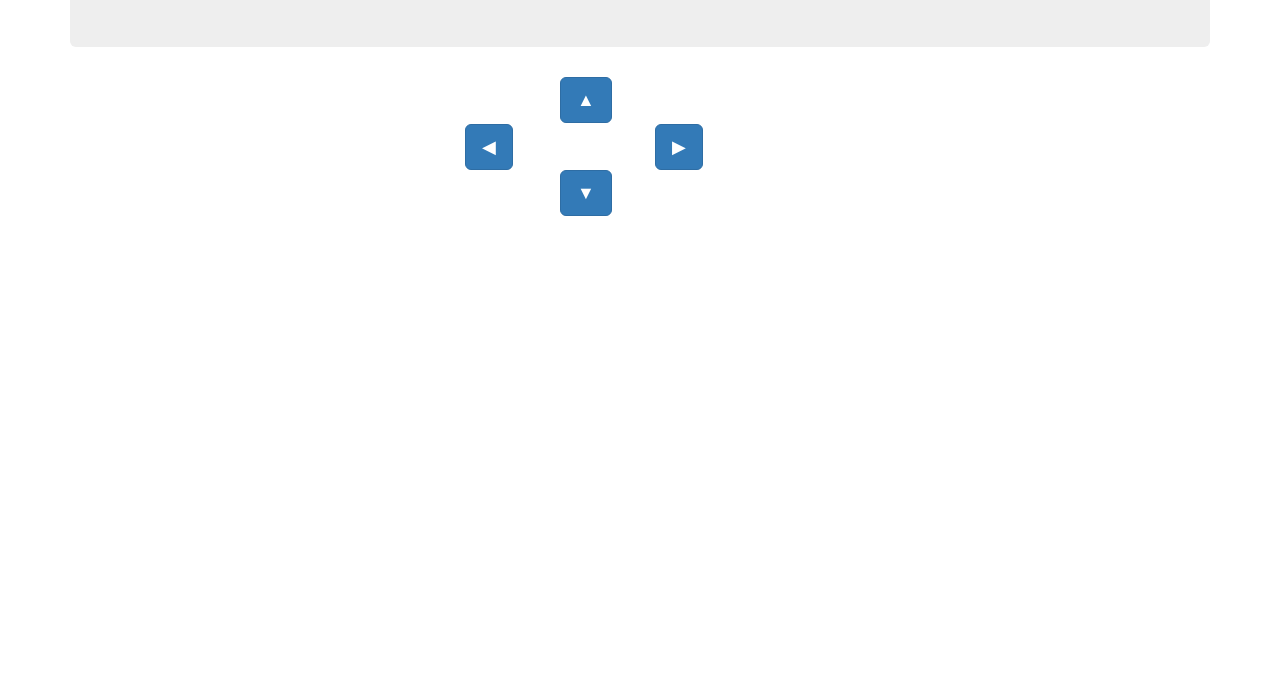
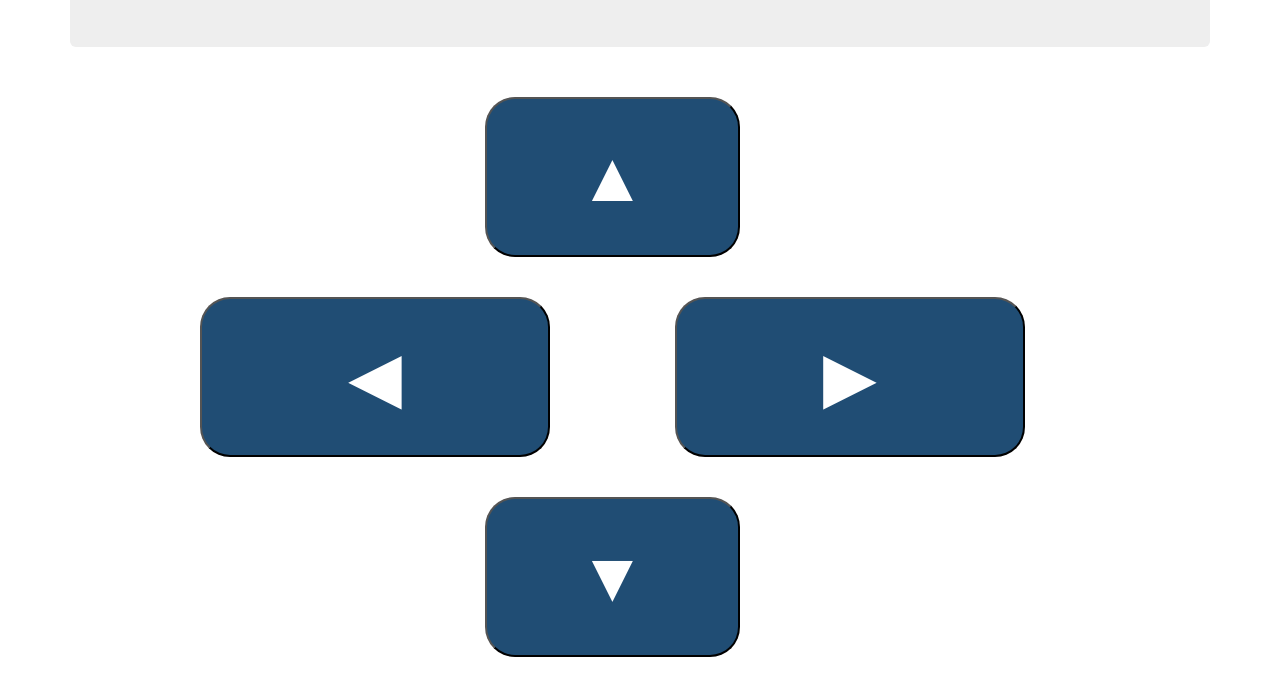
Before and after one commit to sajayantony/PiMobile, a website: page public/index.html in a window 1280 px wide. Shown: the part 168-845 px from the top of the page. Before the commit the page ends 800 px from the top, so only its background shows below. Drawn offline with nearby package versions, Linux system fonts and the light colour scheme.

Commit message:
Button styling.

```diff
--- a/public/bot-client.js
+++ b/public/bot-client.js
@@ -30,7 +30,6 @@
                 document.ontouchend = endFunc;
                 timerIsRunning = true;
             }
-            e.preventDefault();
         }
 
         button.ontouchstart = changeValue;
--- a/public/index.html
+++ b/public/index.html
@@ -2,31 +2,44 @@
 
 <head>
     <link href="//maxcdn.bootstrapcdn.com/bootstrap/3.3.6/css/bootstrap.min.css" rel="stylesheet">
+    <style>
+        button {
+            display: block;
+            height: 20%;
+            max-height: 200px;
+            width: 100%;
+            font-size:5em;
+            margin:20px;
+            background: #204d74;
+            color : #fff;
+            border-radius: 30px;
+        }
+    </style>
 </head>
 
 <body>
     <div class="container">
-        <div class="jumbotron">
+        <div class="jumbotron text-center" >
             <h1>Pi Mobile</h1>
             <span id="status"></span>
         </div>
         <div class="container-fluid center-block">
             <div class="row">
-                <div class="col-xs-4 col-md-5"></div>
-                <div class="col-xs-4  col-md-4">
-                    <button class="btn btn-primary btn-lg" id="btnForward">▲</button></div>
+                <div class="col-xs-3 col-md-4"></div>
+                <div class="col-xs-5  col-md-3">
+                    <button id="btnForward">▲</button></div>
                 <div class="col-xs-4"></div>
             </div>
             <div class="row">
-                <div class="col-xs-2 col-md-4"></div>
-                <div class="col-xs-3  col-md-1"><button class="btn btn-primary btn-lg" id="btnLeft">◀</button></div>
+                <div class="col-xs-0 col-md-1"></div>
+                <div class="col-xs-5  col-md-4"><button  id="btnLeft">◀</button></div>
                 <div class="col-xs-1  col-md-1"></div>
-                <div class="col-xs-3"><button class="btn btn-primary btn-lg" id="btnRight">▶</button></div>
+                <div class="col-xs-5 col-md-4"><button  id="btnRight">▶</button></div>
             </div>
             <div class="row">
-                <div class="col-xs-4  col-md-5"></div>
-                <div class="col-xs-4  col-md-4">
-                    <button class="btn btn-primary btn-lg" id="btnBackward">▼</button></div>
+                <div class="col-xs-3  col-md-4"></div>
+                <div class="col-xs-5  col-md-3">
+                    <button  id="btnBackward">▼</button></div>
                 <div class="col-xs-4"></div>
             </div>
         </div>
```
